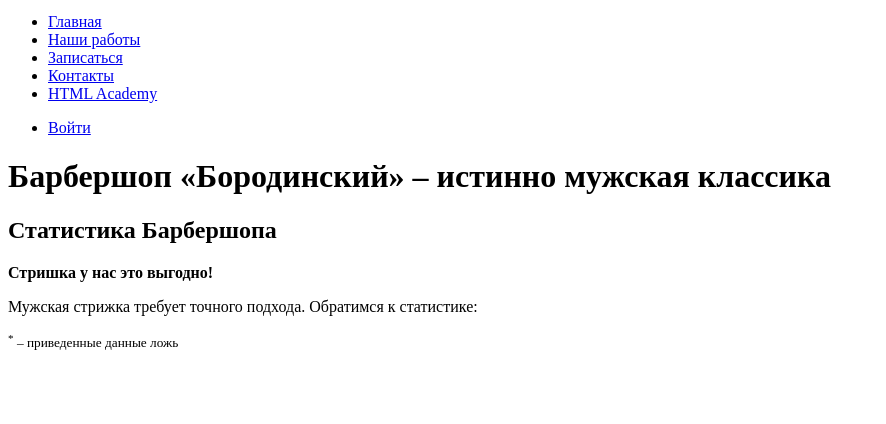
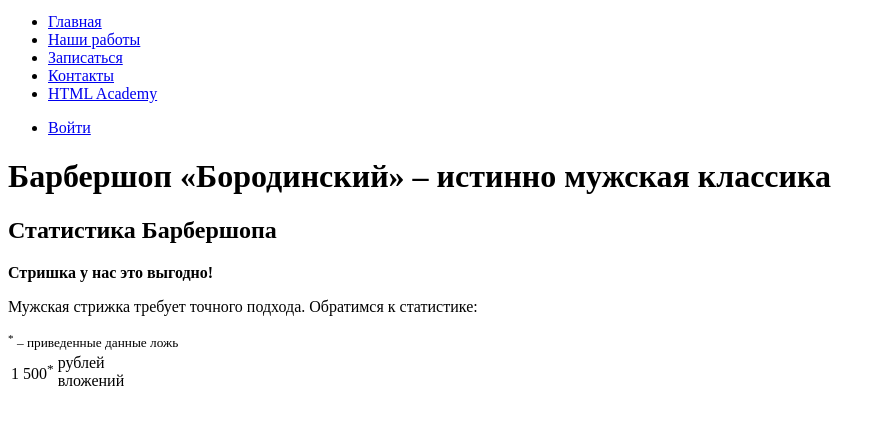
Before and after one commit to markinigor/barbershop-adaptive, a plain HTML site: page index.html in a window 1280 px wide. Shown: the part 66-490 px from the top of the page, without its empty margins (0-886 px from the left). Drawn offline with Linux system fonts and the light colour scheme.

Commit message:
stats list

```diff
--- a/index.html
+++ b/index.html
@@ -51,6 +51,16 @@
         <sup>*</sup> – приведенные данные ложь
       </small>
     </header>
+    <table class="stats__list">
+      <tr>
+        <td class="stats__value">
+          1 500<sup>*</sup>
+        </td>
+        <td class="stats__field">
+          рублей<br> вложений
+        </td>
+      </tr>
+    </table>
   </section>
 </main>
 </body>
```
